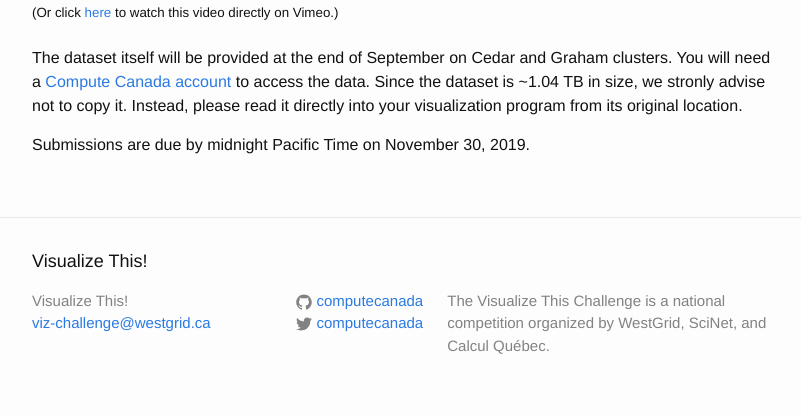
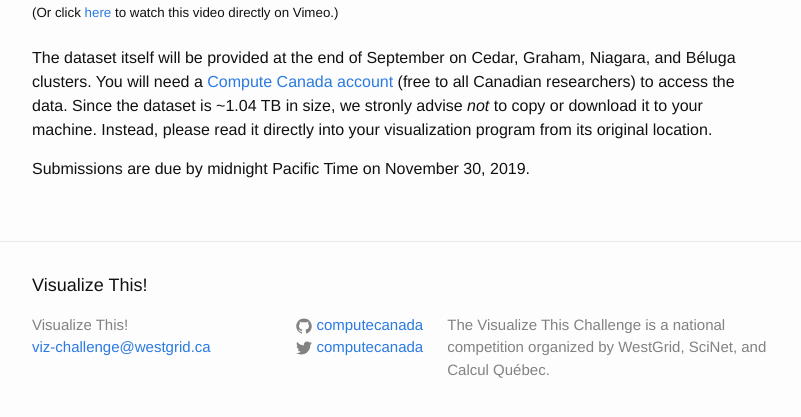
Before and after one commit to ComputeCanada/visualizeThis, a Jekyll site: the page built from _posts/2019-07-15-competition-details.markdown, in a window 1280 px wide and 900 px high, scrolled down 1498 px, cut to the strip 459-876 px from the top of the window. Shown: the whole strip, without its empty margins (238-1039 px from the left). Built offline with Jekyll 4.4.1, drawn with Linux system fonts in a browser that asks for light colours; formulas are drawn with MathJax 3.

Commit message:
2019-Aug-19 11:48

```diff
--- a/_posts/2019-07-15-competition-details.markdown
+++ b/_posts/2019-07-15-competition-details.markdown
@@ -77,11 +77,12 @@ speed coloured by the Y-component of the vorticity took 17 minutes on 128 CPU co
 <sup>(Or click <a href="https://vimeo.com/354038712" target="_blank">here</a> to watch this video
 directly on Vimeo.)</sup>
 
-The dataset itself will be provided at the end of September on Cedar and Graham clusters. You will need a
-<a href="https://www.computecanada.ca/research-portal/account-management/apply-for-an-account"
-target="_blank">Compute Canada account</a> to access the data. Since the dataset is ~1.04 TB in size, we
-stronly advise not to copy it. Instead, please read it directly into your visualization program from its
-original location.
+The dataset itself will be provided at the end of September on Cedar, Graham, Niagara, and Béluga
+clusters. You will need a <a
+href="https://www.computecanada.ca/research-portal/account-management/apply-for-an-account"
+target="_blank">Compute Canada account</a> (free to all Canadian researchers) to access the data. Since
+the dataset is ~1.04 TB in size, we stronly advise *not* to copy or download it to your machine. Instead,
+please read it directly into your visualization program from its original location.
 
 Submissions are due by midnight Pacific Time on November 30, 2019.
 
```
Also changed, not shown: about.md (+4 -4 lines).
